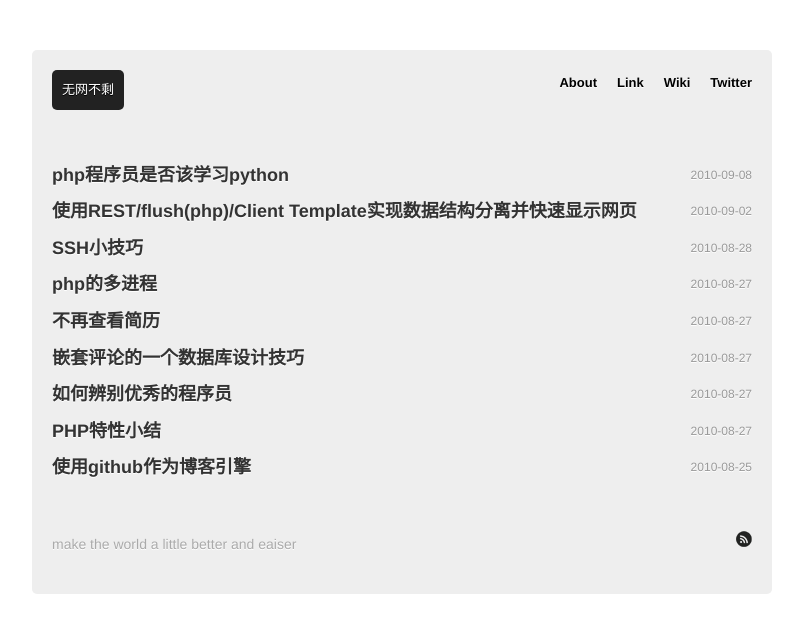
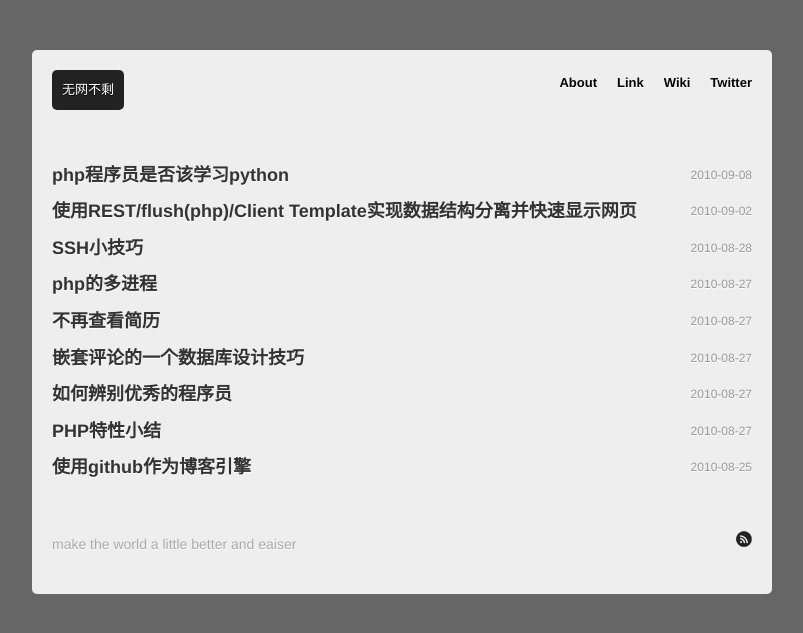
Before and after one commit to limboy/lzyy.github.com, a Jekyll site: the page built from index.html, in a window 1280 px wide. Shown: the top 633 px of the page, without its empty margins (238-1041 px from the left). Built offline with Jekyll 4.4.1, drawn with Linux system fonts in a browser that asks for light colours; Markdown is read by kramdown in place of the engine named in the settings.

Commit message:
change background

```diff
--- a/css/style.css
+++ b/css/style.css
@@ -37,7 +37,7 @@ html {
 body {
 	-moz-background-size:100% auto;
 	background-attachment:fixed;
-	background-color:#fff;
+	background-color:#666;
 	/*background-image:url("../images/background.jpg");*/
 	background-position:center center;
 	font-family:"Microsoft Yahei","Helvetica Neue",Helvetica,Arial,sans-serif;
```
